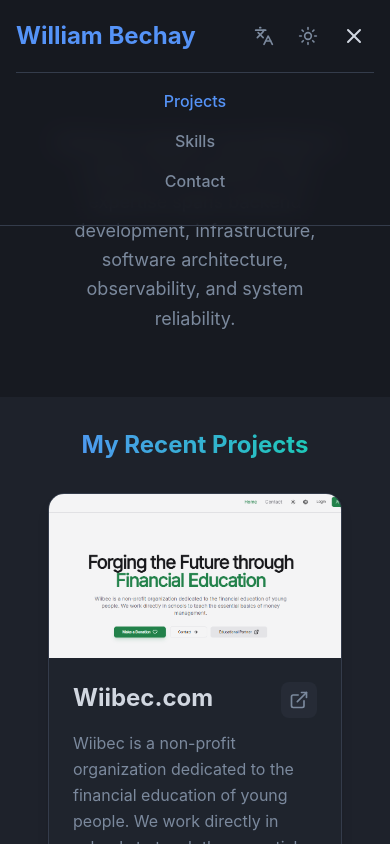
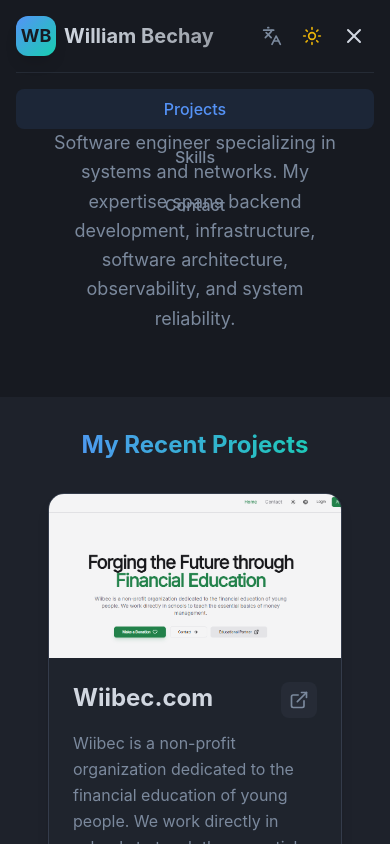
Before and after one commit to WilliamBechay/williambechay, a React (Vite) app: page / in a window 390 px wide. Both pictures are taken after a click on the button 354 px from the left and 36 px from the top of the page. Shown: the top 844 px of the page. Built offline with nearby package versions, Linux system fonts and the light colour scheme.

Commit message:
✨ Enhanced Header with Modern Design
- Added glassmorphism effect on scroll
- Improved logo with gradient badge
- Better hover states and transitions
- Smooth icon animations
- Refined mobile menu
- Professional spacing and layout

```diff
--- a/src/components/Header.jsx
+++ b/src/components/Header.jsx
@@ -1,4 +1,4 @@
-import React, { useState } from 'react';
+import React, { useState, useEffect } from 'react';
 import { motion, AnimatePresence } from 'framer-motion';
 import { Menu, X, Moon, Sun, Languages } from 'lucide-react';
 import { useTheme } from '@/components/ThemeProvider';
@@ -9,6 +9,7 @@
 
 const Header = () => {
   const [isMenuOpen, setIsMenuOpen] = useState(false);
+  const [isScrolled, setIsScrolled] = useState(false);
   const { theme, setTheme } = useTheme();
   const { translations, toggleLanguage } = useLanguage();
   const navigate = useNavigate();
@@ -16,6 +17,14 @@
 
   const sectionIds = ['projects', 'skills'];
   const activeSection = useScrollSpy(sectionIds, { rootMargin: '-50% 0px -50% 0px' });
+
+  useEffect(() => {
+    const handleScroll = () => {
+      setIsScrolled(window.scrollY > 20);
+    };
+    window.addEventListener('scroll', handleScroll);
+    return () => window.removeEventListener('scroll', handleScroll);
+  }, []);
 
   const handleNavigate = (path) => {
     navigate(path);
@@ -46,45 +55,54 @@
   };
 
   const getNavItemClass = (pathOrId) => {
-    const baseClass = "transition-colors duration-200 font-medium";
+    const baseClass = "relative px-4 py-2 rounded-lg transition-all duration-300 font-medium";
     let isActive = false;
 
-    // For direct routes
     if (pathOrId.startsWith('/') && location.pathname === pathOrId) {
         isActive = true;
     }
 
-    // For scroll-to links on the homepage
     if (location.pathname === '/' && activeSection === pathOrId) {
         isActive = true;
     }
 
     if (isActive) {
-        return cn(baseClass, "text-primary");
+        return cn(baseClass, "text-primary bg-primary/10");
     } else {
-        return cn(baseClass, "text-muted-foreground hover:text-foreground");
+        return cn(baseClass, "text-muted-foreground hover:text-foreground hover:bg-secondary/50");
     }
   };
-
 
   if (!translations) return null;
 
   return (
-    <header className="fixed top-0 left-0 right-0 z-50 bg-background/80 backdrop-blur-md border-b border-border transition-colors duration-300">
+    <header className={cn(
+      "fixed top-0 left-0 right-0 z-50 transition-all duration-300",
+      isScrolled
+        ? "glass border-b border-border/50 shadow-lg"
+        : "bg-transparent"
+    )}>
       <nav className="container mx-auto px-4 py-4">
         <div className="flex items-center justify-between">
-          <Link to="/" className="cursor-pointer">
-            <motion.h1
+          {/* Logo */}
+          <Link to="/" className="cursor-pointer group">
+            <motion.div
               initial={{ opacity: 0, x: -20 }}
               animate={{ opacity: 1, x: 0 }}
               transition={{ duration: 0.5 }}
-              className="text-2xl font-bold text-primary"
+              className="flex items-center gap-2"
             >
+              <div className="w-10 h-10 rounded-xl bg-gradient-to-br from-primary to-accent flex items-center justify-center shadow-lg group-hover:shadow-primary/50 transition-shadow">
+                <span className="text-lg font-bold text-primary-foreground">WB</span>
+              </div>
+              <span className="text-xl font-bold bg-gradient-to-r from-foreground to-foreground/70 bg-clip-text text-transparent">
                 William Bechay
-            </motion.h1>
+              </span>
+            </motion.div>
           </Link>
 
-          <div className="hidden md:flex items-center gap-6">
+          {/* Desktop Navigation */}
+          <div className="hidden md:flex items-center gap-2">
             <button onClick={() => scrollToSection('projects')} className={getNavItemClass('projects')}>
               {translations.header.projects}
             </button>
@@ -94,75 +112,104 @@
             <button onClick={() => handleNavigate('/contact')} className={getNavItemClass('/contact')}>
               {translations.header.contact}
             </button>
-            <div className="flex items-center gap-2">
-              <button
+
+            {/* Divider */}
+            <div className="w-px h-6 bg-border mx-2" />
+
+            {/* Action buttons */}
+            <div className="flex items-center gap-1">
+              <motion.button
+                whileHover={{ scale: 1.05 }}
+                whileTap={{ scale: 0.95 }}
                 onClick={toggleLanguage}
-                className="p-2 rounded-full hover:bg-secondary transition-colors duration-200"
+                className="p-2.5 rounded-lg hover:bg-secondary/50 transition-colors duration-200"
                 aria-label="Toggle language"
               >
                 <Languages className="w-5 h-5 text-muted-foreground" />
-              </button>
-              <button
+              </motion.button>
+
+              <motion.button
+                whileHover={{ scale: 1.05 }}
+                whileTap={{ scale: 0.95 }}
                 onClick={handleToggleTheme}
-                className="p-2 rounded-full hover:bg-secondary transition-colors duration-200"
+                className="p-2.5 rounded-lg hover:bg-secondary/50 transition-colors duration-200"
                 aria-label="Toggle theme"
               >
                 <AnimatePresence mode="wait" initial={false}>
                   <motion.div
                     key={theme}
-                    initial={{ y: -20, opacity: 0 }}
-                    animate={{ y: 0, opacity: 1 }}
-                    exit={{ y: 20, opacity: 0 }}
+                    initial={{ rotate: -90, opacity: 0 }}
+                    animate={{ rotate: 0, opacity: 1 }}
+                    exit={{ rotate: 90, opacity: 0 }}
                     transition={{ duration: 0.2 }}
                   >
                     {theme === 'dark' ? (
-                      <Sun className="w-5 h-5 text-muted-foreground" />
+                      <Sun className="w-5 h-5 text-yellow-500" />
                     ) : (
                       <Moon className="w-5 h-5 text-primary" />
                     )}
                   </motion.div>
                 </AnimatePresence>
-              </button>
+              </motion.button>
             </div>
           </div>
 
-          <div className="flex md:hidden items-center gap-2">
-             <button
+          {/* Mobile Menu Button */}
+          <div className="flex md:hidden items-center gap-1">
+            <motion.button
+              whileTap={{ scale: 0.95 }}
               onClick={toggleLanguage}
-                className="p-2 rounded-full hover:bg-secondary transition-colors duration-200"
+              className="p-2 rounded-lg hover:bg-secondary/50 transition-colors duration-200"
               aria-label="Toggle language"
             >
               <Languages className="w-5 h-5 text-muted-foreground" />
-              </button>
-              <button
+            </motion.button>
+
+            <motion.button
+              whileTap={{ scale: 0.95 }}
               onClick={handleToggleTheme}
-                className="p-2 rounded-full hover:bg-secondary transition-colors duration-200"
+              className="p-2 rounded-lg hover:bg-secondary/50 transition-colors duration-200"
               aria-label="Toggle theme"
             >
               {theme === 'dark' ? (
-                    <Sun className="w-5 h-5 text-muted-foreground" />
+                <Sun className="w-5 h-5 text-yellow-500" />
               ) : (
                 <Moon className="w-5 h-5 text-primary" />
               )}
-              </button>
-            <button
+            </motion.button>
+
+            <motion.button
+              whileTap={{ scale: 0.95 }}
               onClick={() => setIsMenuOpen(!isMenuOpen)}
-              className="p-2 rounded-lg"
+              className="p-2 rounded-lg hover:bg-secondary/50 transition-colors"
               aria-label="Toggle menu"
             >
+              <AnimatePresence mode="wait" initial={false}>
+                <motion.div
+                  key={isMenuOpen ? 'close' : 'open'}
+                  initial={{ rotate: -90, opacity: 0 }}
+                  animate={{ rotate: 0, opacity: 1 }}
+                  exit={{ rotate: 90, opacity: 0 }}
+                  transition={{ duration: 0.2 }}
+                >
                   {isMenuOpen ? <X className="w-6 h-6" /> : <Menu className="w-6 h-6" />}
-            </button>
+                </motion.div>
+              </AnimatePresence>
+            </motion.button>
           </div>
         </div>
 
+        {/* Mobile Menu */}
+        <AnimatePresence>
           {isMenuOpen && (
             <motion.div
-            initial={{ opacity: 0, y: -20 }}
-            animate={{ opacity: 1, y: 0 }}
-            exit={{ opacity: 0, y: -20 }}
-            className="md:hidden mt-4 py-4 border-t border-border"
+              initial={{ opacity: 0, height: 0 }}
+              animate={{ opacity: 1, height: 'auto' }}
+              exit={{ opacity: 0, height: 0 }}
+              transition={{ duration: 0.3 }}
+              className="md:hidden overflow-hidden"
             >
-            <div className="flex flex-col gap-4">
+              <div className="flex flex-col gap-2 pt-4 mt-4 border-t border-border/50">
                 <button onClick={() => scrollToSection('projects')} className={getNavItemClass('projects')}>
                   {translations.header.projects}
                 </button>
@@ -175,6 +222,7 @@
               </div>
             </motion.div>
           )}
+        </AnimatePresence>
       </nav>
     </header>
   );
```
Lines whose indentation alone changed are shown as unchanged.
